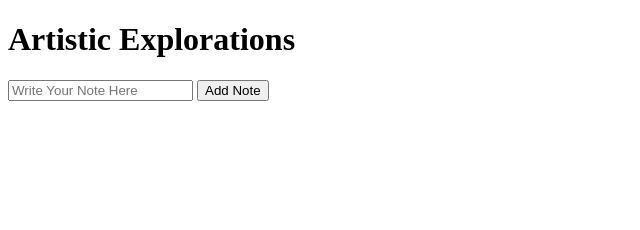
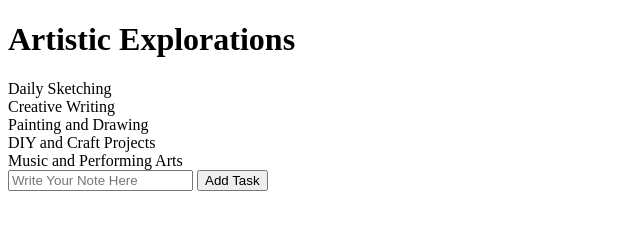
Before and after one commit to Sejall-pawar/Notes-Application, a plain HTML site: page index.html in a window 1280 px wide. Shown: the whole page, without its empty margins (0-640 px from the left). Drawn offline with Linux system fonts and the light colour scheme.

Commit message:
added the show tasks functio for showing the existing tasks from the array

```diff
--- a/index.html
+++ b/index.html
@@ -1,26 +1,48 @@
 <!DOCTYPE html>
 <html lang="en">
+
 <head>
     <meta charset="UTF-8">
     <meta name="viewport" content="width=device-width, initial-scale=1.0">
-    <title>Notes-Application</title>
+    <title>Artistic Explorations</title>
 </head>
+
 <body>
     <h1>Artistic Explorations</h1>
 
-    <div class="notes-input-container">
-       <input type="text" placeholder="Write Your Note Here" class="note-input">
-       <button type="button" class="btn-add">Add Note</button>
+    <div id="art-tasks-container">
+
+    </div>
+
+    <div class="art-input-container">
+        <input type="text" placeholder="Write Your Note Here" class="art-input">
+        <button type="button" class="btn-add">Add Task</button>
     </div>
 
     <script>
-       const notes = [
+        const tasks = [
             "Daily Sketching",
             "Creative Writing",
             "Painting and Drawing",
             "DIY and Craft Projects",
             "Music and Performing Arts"
         ];
+
+        function showTasks() {
+            const artTasks = document.getElementById('art-tasks-container');
+            artTasks.innerHTML = "";
+
+            for (const task of tasks) {
+                artTasks.innerHTML += `
+            <div>
+                ${task}
+            </div>
+            `
+            }
+        }
+
+        showTasks();
     </script>
 </body>
+
 </html>
```
Lines whose indentation alone changed are shown as unchanged.
